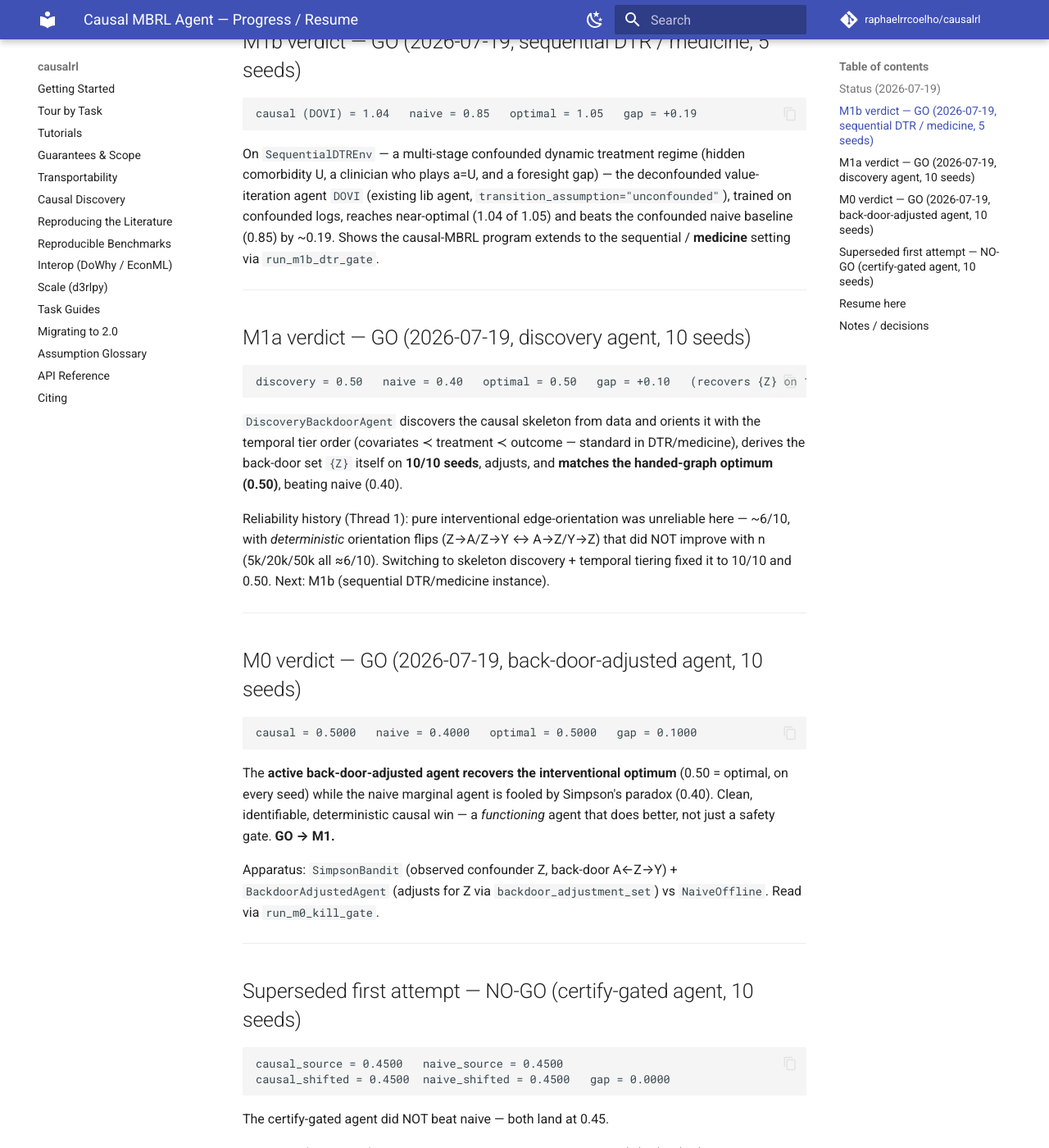
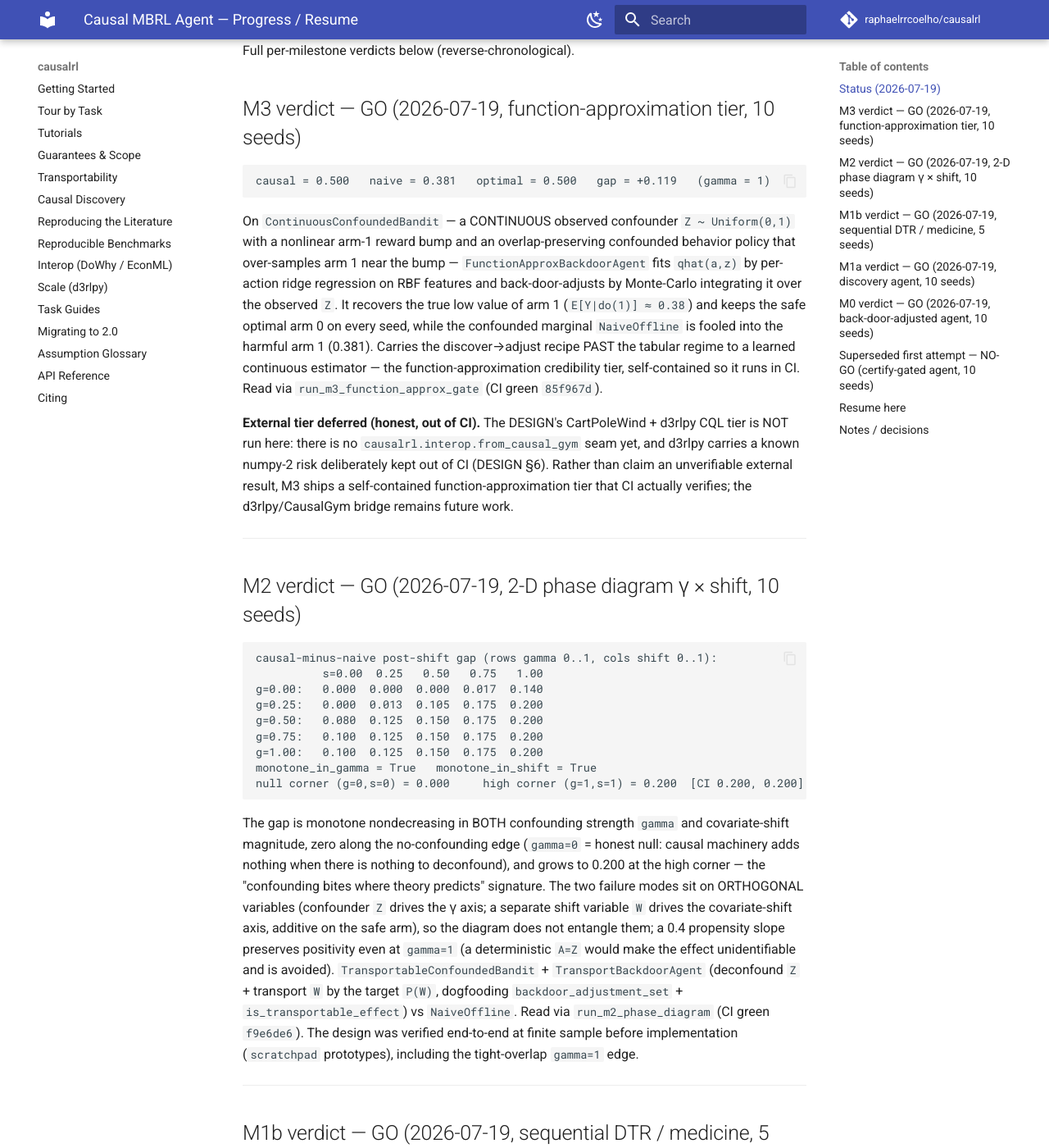
Before and after one commit to raphaelrrcoelho/causalrl, an MkDocs documentation site: the page built from docs/causal_mbrl_agent/PROGRESS.md, in a window 1280 px wide and 1400 px high, scrolled down 728 px. Shown: the whole window at 82% size. Built offline with MkDocs 1.6.1 and Material for MkDocs 9.7.7, drawn with Linux system fonts in a browser that asks for light colours; comment, search, counter and statistics services are not loaded; some of the changed text lies outside the part shown.

Commit message:
docs(mbrl): record M2 + M3 verdicts — both GO, CI-green
M2 (2-D phase diagram γ×shift, 10 seeds): gap monotone nondecreasing in both axes, 0.000 on
the no-confounding edge, 0.200 at the high corner — the 'confounding bites where theory predicts'
signature (CI green f9e6de6). M3 (function-approx tier, 10 seeds): ridge-RBF back-door recovers
E[Y|do(1)]≈0.38 and keeps the optimal arm 0 (0.500) while the confounded marginal is fooled to
0.381 (CI green 85f967d). Records the honest d3rlpy/CausalGym out-of-CI deferral. Status table now
spans M0–M3 (all GO); Resume-here updated to the completed spine.

````diff
--- a/docs/causal_mbrl_agent/PROGRESS.md
+++ b/docs/causal_mbrl_agent/PROGRESS.md
@@ -7,16 +7,70 @@ certify → transport). See `DESIGN.md` (M0–M3) and `plans/2026-07-19-m0-kill-
 
 ## Status (2026-07-19)
 
-**M0 apparatus implemented (Tasks 1–4), verification pending CI.** Local runs on the `/mnt/c` WSL2
-mount are impractically slow (multi-minute imports), so **CI is the verifier** — nothing is claimed
-green until the GitHub Actions run passes.
+**M0–M3 all GO and CI-green.** Local runs on the `/mnt/c` WSL2 mount are slow, so **CI is the
+verifier** — nothing is claimed green until the GitHub Actions run passes.
 
-| Task | Deliverable | State |
+| Milestone | What | Verdict |
 |---|---|---|
-| T1 | `ConfoundedContextualBandit` oracle env (`envs/suite/confounded_context.py`) + tests | implemented |
-| T2 | `CertifiedPolicyAgent` certify-gated agent (`agents/mbrl.py`) + tests | implemented |
-| T3 | `run_m0_kill_gate` harness (`eval/mbrl_probe.py`) + tests | implemented |
-| T4 | public-API exports + this doc | implemented |
+| M0 | back-door-adjusted agent on the Simpson bandit | GO — 0.50 vs naive 0.40 |
+| M1a | discovery agent (skeleton + temporal tiering) | GO — 0.50, `{Z}` on 10/10 |
+| M1b | deconfounded DOVI on the sequential medicine DTR | GO — 1.04 vs 0.85 |
+| M2 | 2-D phase diagram (γ × shift), transport agent | GO — monotone both axes, gap → 0.200 |
+| M3 | function-approx tier (ridge-RBF back-door, continuous Z) | GO — 0.50 vs 0.381 |
+
+Full per-milestone verdicts below (reverse-chronological).
+
+## M3 verdict — GO (2026-07-19, function-approximation tier, 10 seeds)
+
+```
+causal = 0.500   naive = 0.381   optimal = 0.500   gap = +0.119   (gamma = 1)
+```
+
+On `ContinuousConfoundedBandit` — a CONTINUOUS observed confounder `Z ~ Uniform(0,1)` with a
+nonlinear arm-1 reward bump and an overlap-preserving confounded behavior policy that over-samples
+arm 1 near the bump — `FunctionApproxBackdoorAgent` fits `qhat(a,z)` by per-action ridge regression
+on RBF features and back-door-adjusts by Monte-Carlo integrating it over the observed `Z`. It
+recovers the true low value of arm 1 (`E[Y|do(1)] ≈ 0.38`) and keeps the safe optimal arm 0 on every
+seed, while the confounded marginal `NaiveOffline` is fooled into the harmful arm 1 (0.381). Carries
+the discover→adjust recipe PAST the tabular regime to a learned continuous estimator — the
+function-approximation credibility tier, self-contained so it runs in CI. Read via
+`run_m3_function_approx_gate` (CI green `85f967d`).
+
+**External tier deferred (honest, out of CI).** The DESIGN's CartPoleWind + d3rlpy CQL tier is NOT
+run here: there is no `causalrl.interop.from_causal_gym` seam yet, and d3rlpy carries a known numpy-2
+risk deliberately kept out of CI (DESIGN §6). Rather than claim an unverifiable external result, M3
+ships a self-contained function-approximation tier that CI actually verifies; the d3rlpy/CausalGym
+bridge remains future work.
+
+---
+
+## M2 verdict — GO (2026-07-19, 2-D phase diagram γ × shift, 10 seeds)
+
+```
+causal-minus-naive post-shift gap (rows gamma 0..1, cols shift 0..1):
+          s=0.00  0.25   0.50   0.75   1.00
+g=0.00:   0.000  0.000  0.000  0.017  0.140
+g=0.25:   0.000  0.013  0.105  0.175  0.200
+g=0.50:   0.080  0.125  0.150  0.175  0.200
+g=0.75:   0.100  0.125  0.150  0.175  0.200
+g=1.00:   0.100  0.125  0.150  0.175  0.200
+monotone_in_gamma = True   monotone_in_shift = True
+null corner (g=0,s=0) = 0.000     high corner (g=1,s=1) = 0.200  [CI 0.200, 0.200]
+```
+
+The gap is monotone nondecreasing in BOTH confounding strength `gamma` and covariate-shift magnitude,
+zero along the no-confounding edge (`gamma=0` = honest null: causal machinery adds nothing when there
+is nothing to deconfound), and grows to 0.200 at the high corner — the "confounding bites where theory
+predicts" signature. The two failure modes sit on ORTHOGONAL variables (confounder `Z` drives the γ
+axis; a separate shift variable `W` drives the covariate-shift axis, additive on the safe arm), so the
+diagram does not entangle them; a 0.4 propensity slope preserves positivity even at `gamma=1` (a
+deterministic `A=Z` would make the effect unidentifiable and is avoided). `TransportableConfoundedBandit`
++ `TransportBackdoorAgent` (deconfound `Z` + transport `W` by the target `P(W)`, dogfooding
+`backdoor_adjustment_set` + `is_transportable_effect`) vs `NaiveOffline`. Read via
+`run_m2_phase_diagram` (CI green `f9e6de6`). The design was verified end-to-end at finite sample
+before implementation (`scratchpad` prototypes), including the tight-overlap `gamma=1` edge.
+
+---
 
 ## M1b verdict — GO (2026-07-19, sequential DTR / medicine, 5 seeds)
 
@@ -101,11 +155,17 @@ print(json.dumps({k:{'mean':v.mean,'lo':v.ci95_low,'hi':v.ci95_high} for k,v in
 
 ## Resume here
 
-1. Watch CI on `causal-mbrl-agent`; fix forward any red (likely candidates: the `gamma_max` values
-   in `tests/test_mbrl_agents.py`, which encode a guess about when `certify_policy` certifies — flip
-   between low/high if the certify/abstain assertions fail).
-2. On green, run the verdict above; record the four means + CIs here.
-3. Decide GO → M1 (full discover→plan→certify loop on the DTR/medicine instance) or iterate.
+**M0–M3 are all GO and CI-green** on `causal-mbrl-agent` (PR #28). The DESIGN's milestone spine is
+complete. Open options (none started — await direction):
+
+- **Merge** PR #28 (flip draft → ready), or keep iterating on the branch.
+- **External-credibility tier** (the one piece of DESIGN M3 not shipped): build a
+  `causalrl.interop.from_causal_gym` seam + a d3rlpy CQL comparison on CartPoleWind, kept out of CI
+  (numpy-2 risk). Deferred deliberately, not forgotten.
+- **Write-up**: a short results note pulling the five verdicts together.
+
+Re-run any verdict from the exported harnesses: `run_m0_kill_gate`, `run_m1_discovery_gate`,
+`run_m1b_dtr_gate`, `run_m2_phase_diagram`, `run_m3_function_approx_gate`.
 
 ## Notes / decisions
 
````
